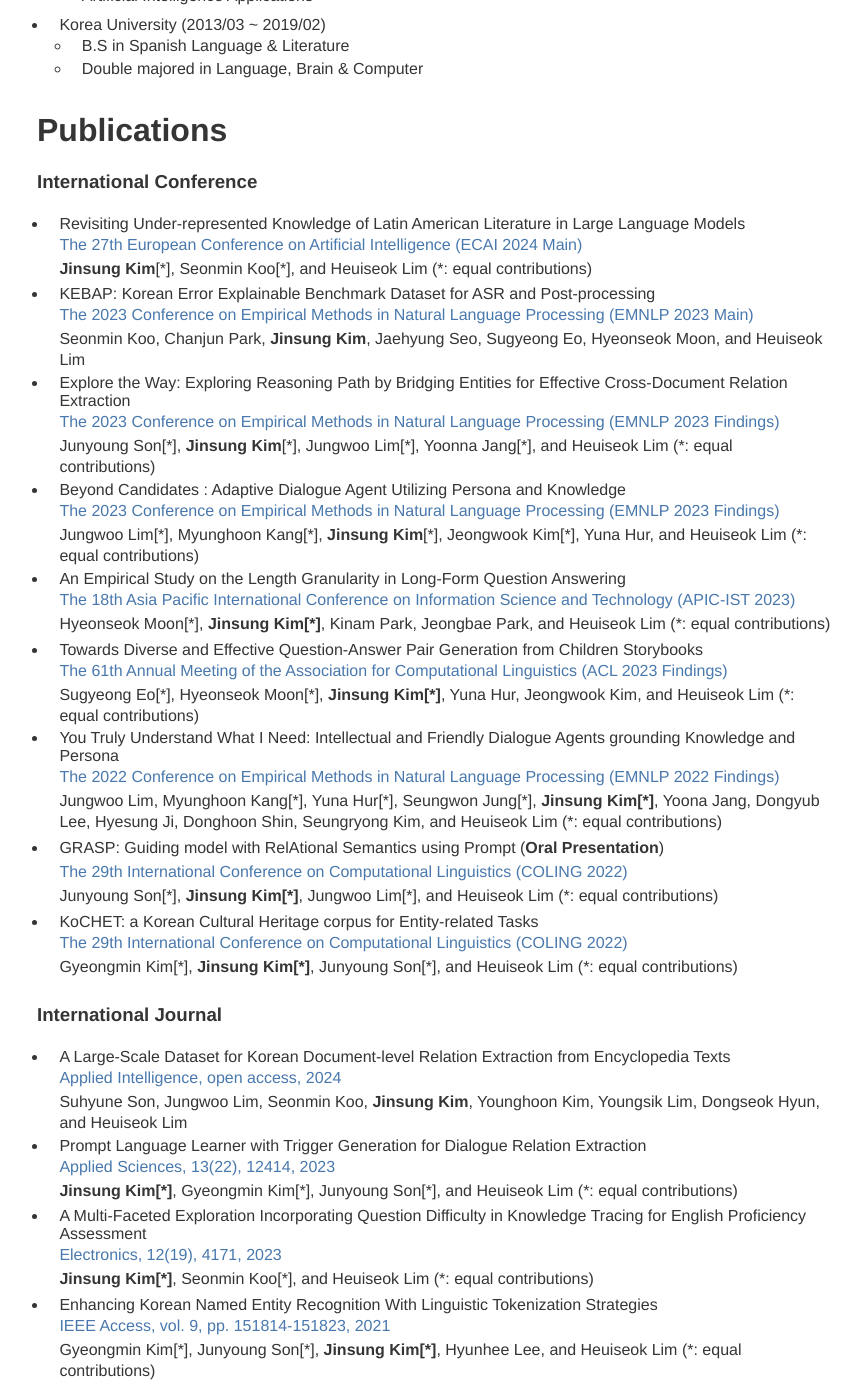
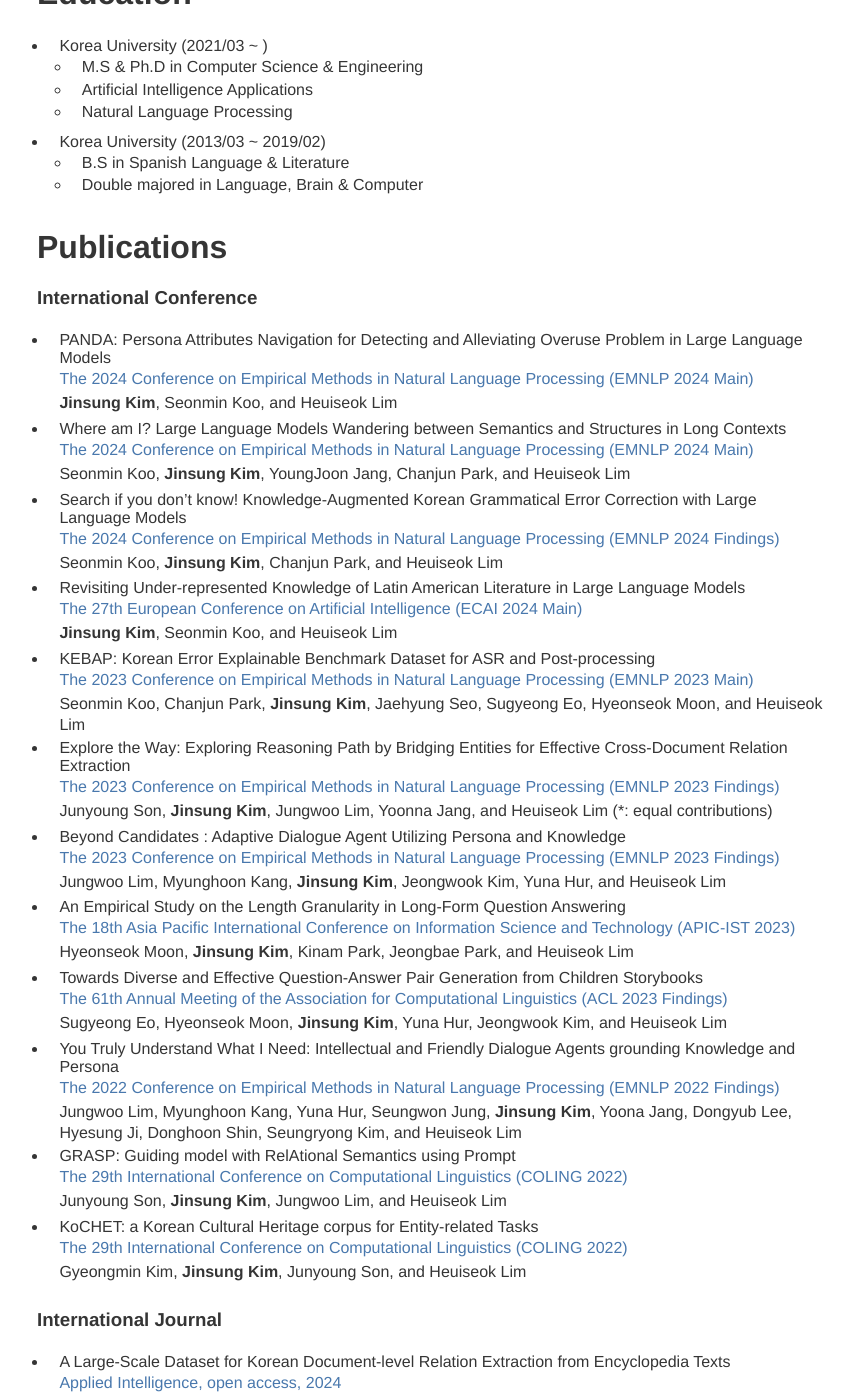
Before and after one commit to jin62304/jin62304.github.io, a Jekyll site: the page built from index.md, in a window 1280 px wide and 1400 px high, scrolled down 943 px. Shown: the whole window, without its empty margins (203-1064 px from the left). Built offline with Jekyll 4.4.1, drawn with Linux system fonts in a browser that asks for light colours; some of the changed text lies outside the part shown.

Commit message:
updated 240920

```diff
--- a/index.md
+++ b/index.md
@@ -9,13 +9,15 @@
 <br/>
 
 # News
-* 07/2024 "Revisiting Under-represented Knowledge of Latin American Literature in Large Language Models" has been accepted to <span style="color:rgb(73, 120, 173)">ECAI 2024</span>.
+* 09/2024 "PANDA: Persona Attributes Navigation for Detecting and Alleviating Overuse Problem in Large Language Models" has been accepted to <span style="color:rgb(73, 120, 173)">EMNLP 2024</span>.
+* 09/2024 "Where am I? Large Language Models Wandering between Semantics and Structures in Long Contexts" has been accepted to <span style="color:rgb(73, 120, 173)">EMNLP 2024</span>.
+* 09/2024 "Search if you don't know! Knowledge-Augmented Korean Grammatical Error Correction with Large Language Models" has been accepted to <span style="color:rgb(73, 120, 173)">Findings of EMNLP 2024</span>.
 
 # Research Interest
+* Natural Language Processing
+* Dialogue System
 * Information Extraction and Retrieval
-* Dialogue System
 * Large Language Model
-* Natural Language Processing
 * Deep Learning
 <br/>
 
@@ -23,6 +25,7 @@
 * Korea University (2021/03 ~ )
   * M.S & Ph.D in Computer Science & Engineering
   * Artificial Intelligence Applications
+  * Natural Language Processing
 
 * Korea University (2013/03 ~ 2019/02)
   * B.S in Spanish Language & Literature
@@ -32,39 +35,53 @@
 # Publications
 
 ### International Conference
+* PANDA: Persona Attributes Navigation for Detecting and Alleviating Overuse Problem in Large Language Models <br/>
+<span style="color:rgb(73, 120, 173)"> The 2024 Conference on Empirical Methods in Natural Language Processing (EMNLP 2024 Main)
+ </span> <br/>
+**Jinsung Kim**, Seonmin Koo, and Heuiseok Lim
+ <br/>
+* Where am I? Large Language Models Wandering between Semantics and Structures in Long Contexts
+ <br/>
+<span style="color:rgb(73, 120, 173)"> The 2024 Conference on Empirical Methods in Natural Language Processing (EMNLP 2024 Main)
+ </span> <br/>
+Seonmin Koo, **Jinsung Kim**, YoungJoon Jang, Chanjun Park, and Heuiseok Lim <br/>
+* Search if you don't know! Knowledge-Augmented Korean Grammatical Error Correction with Large Language Models <br/>
+<span style="color:rgb(73, 120, 173)"> The 2024 Conference on Empirical Methods in Natural Language Processing (EMNLP 2024 Findings)
+ </span> <br/>
+Seonmin Koo, **Jinsung Kim**, Chanjun Park, and Heuiseok Lim <br/>
 * Revisiting Under-represented Knowledge of Latin American Literature in Large Language Models <br/>
 <span style="color:rgb(73, 120, 173)"> The 27th European Conference on Artificial Intelligence (ECAI 2024 Main)
  </span> <br/>
-**Jinsung Kim**[\*], Seonmin Koo[\*], and Heuiseok Lim (*: equal contributions) <br/>
+**Jinsung Kim**, Seonmin Koo, and Heuiseok Lim <br/>
 * KEBAP: Korean Error Explainable Benchmark Dataset for ASR and Post-processing <br/>
 <span style="color:rgb(73, 120, 173)"> The 2023 Conference on Empirical Methods in Natural Language Processing (EMNLP 2023 Main)
  </span> <br/>
 Seonmin Koo, Chanjun Park, **Jinsung Kim**, Jaehyung Seo, Sugyeong Eo, Hyeonseok Moon, and Heuiseok Lim <br/>
 * Explore the Way: Exploring Reasoning Path by Bridging Entities for Effective Cross-Document Relation Extraction <br/>
 <span style="color:rgb(73, 120, 173)"> The 2023 Conference on Empirical Methods in Natural Language Processing (EMNLP 2023 Findings) </span> <br/>
-Junyoung Son[\*], **Jinsung Kim**[\*], Jungwoo Lim[\*], Yoonna Jang[\*], and Heuiseok Lim (*: equal contributions)
+Junyoung Son, **Jinsung Kim**, Jungwoo Lim, Yoonna Jang, and Heuiseok Lim (*: equal contributions)
 <br/>
 * Beyond Candidates : Adaptive Dialogue Agent Utilizing Persona and Knowledge <br/>
 <span style="color:rgb(73, 120, 173)"> The 2023 Conference on Empirical Methods in Natural Language Processing (EMNLP 2023 Findings) </span> <br/>
-Jungwoo Lim[\*], Myunghoon Kang[\*], **Jinsung Kim**[\*], Jeongwook Kim[\*], Yuna Hur, and Heuiseok Lim (*: equal contributions)
+Jungwoo Lim, Myunghoon Kang, **Jinsung Kim**, Jeongwook Kim, Yuna Hur, and Heuiseok Lim
 <br/>
 * An Empirical Study on the Length Granularity in Long-Form Question Answering <br/>
 <span style="color:rgb(73, 120, 173)"> The 18th Asia Pacific International Conference
 on Information Science and Technology (APIC-IST 2023) </span> <br/>
-Hyeonseok Moon[\*], **Jinsung Kim[\*]**, Kinam Park, Jeongbae Park, and Heuiseok Lim (*: equal contributions) <br/>
+Hyeonseok Moon, **Jinsung Kim**, Kinam Park, Jeongbae Park, and Heuiseok Lim <br/>
 * Towards Diverse and Effective Question-Answer Pair Generation from Children Storybooks <br/>
 <span style="color:rgb(73, 120, 173)"> The 61th Annual Meeting of the Association for Computational Linguistics (ACL 2023 Findings) </span> <br/>
-Sugyeong Eo[\*], Hyeonseok Moon[\*], **Jinsung Kim[\*]**, Yuna Hur, Jeongwook Kim, and Heuiseok Lim (*: equal contributions) <br/>
+Sugyeong Eo, Hyeonseok Moon, **Jinsung Kim**, Yuna Hur, Jeongwook Kim, and Heuiseok Lim <br/>
 * You Truly Understand What I Need: Intellectual and Friendly Dialogue Agents grounding
 Knowledge and Persona <br/>
 <span style="color:rgb(73, 120, 173)"> The 2022 Conference on Empirical Methods in Natural Language Processing (EMNLP 2022 Findings) </span> <br/>
-Jungwoo Lim, Myunghoon Kang[\*], Yuna Hur[\*], Seungwon Jung[\*], **Jinsung Kim[\*]**, Yoona Jang, Dongyub Lee, Hyesung Ji, Donghoon Shin, Seungryong Kim, and Heuiseok Lim (*: equal contributions) <br/>
-* GRASP: Guiding model with RelAtional Semantics using Prompt (**Oral Presentation**) <br/>
+Jungwoo Lim, Myunghoon Kang, Yuna Hur, Seungwon Jung, **Jinsung Kim**, Yoona Jang, Dongyub Lee, Hyesung Ji, Donghoon Shin, Seungryong Kim, and Heuiseok Lim <br/>
+* GRASP: Guiding model with RelAtional Semantics using Prompt <br/>
 <span style="color:rgb(73, 120, 173)"> The 29th International Conference on Computational Linguistics (COLING 2022) </span> <br/>
-Junyoung Son[\*], **Jinsung Kim[\*]**, Jungwoo Lim[\*], and Heuiseok Lim (*: equal contributions) <br/>
+Junyoung Son, **Jinsung Kim**, Jungwoo Lim, and Heuiseok Lim <br/>
 * KoCHET: a Korean Cultural Heritage corpus for Entity-related Tasks <br/>
 <span style="color:rgb(73, 120, 173)"> The 29th International Conference on Computational Linguistics (COLING 2022) </span> <br/>
-Gyeongmin Kim[\*], **Jinsung Kim[\*]**, Junyoung Son[\*], and Heuiseok Lim (*: equal contributions)
+Gyeongmin Kim, **Jinsung Kim**, Junyoung Son, and Heuiseok Lim
 <br/>
 
 ### International Journal
```
